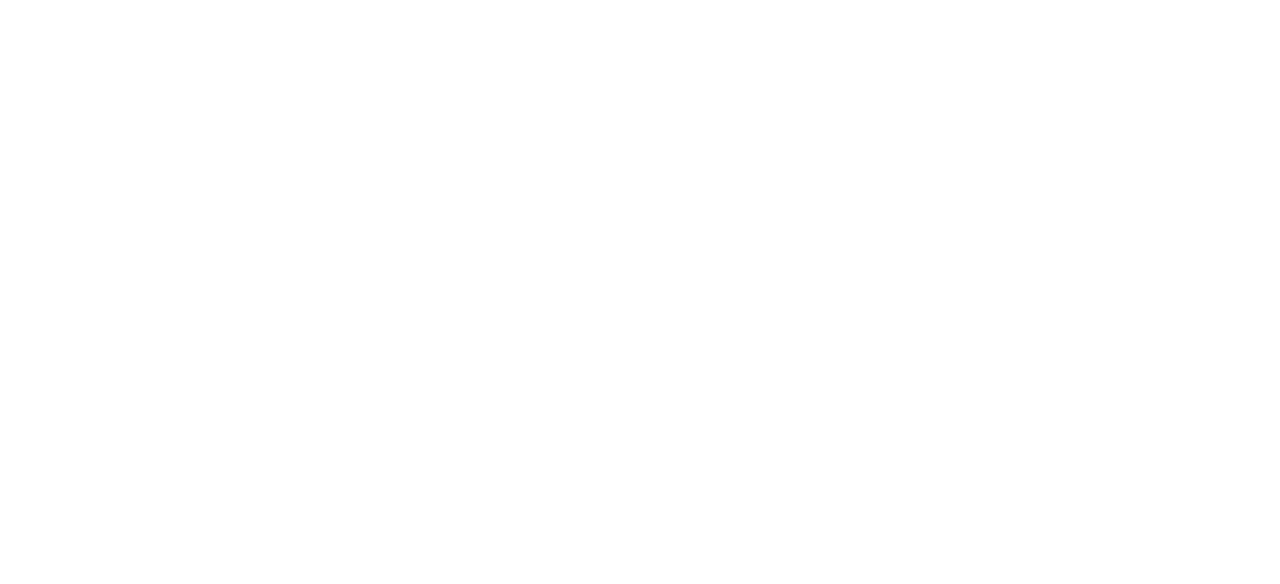
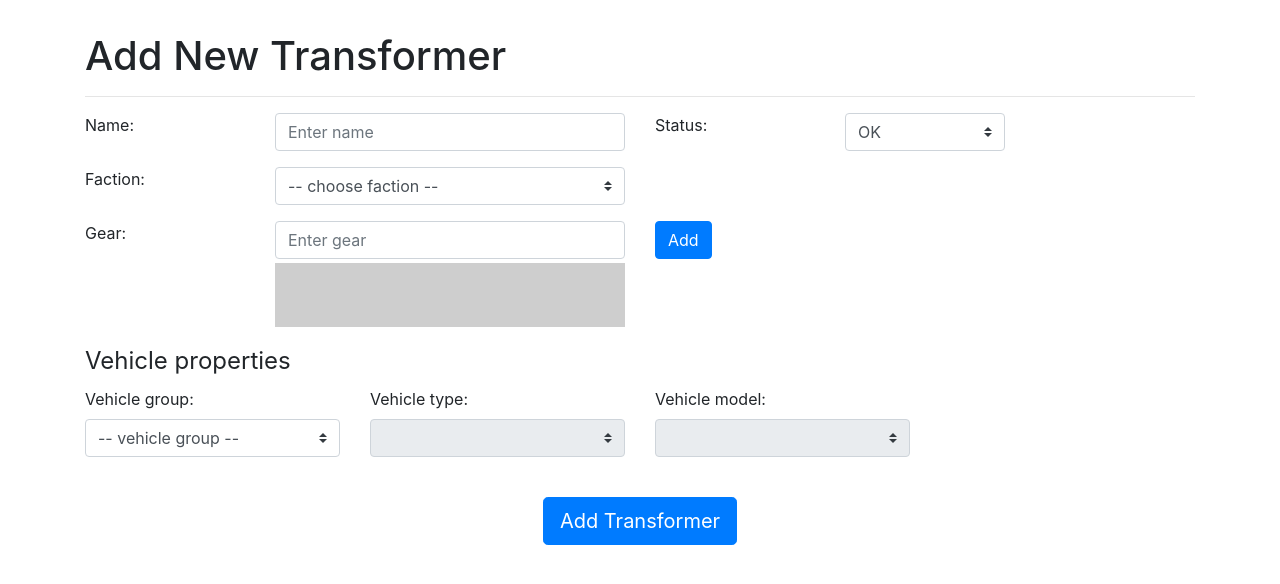
Before and after one commit to fpiskur/transformers, a React (Create React App) app: page /add-new in a window 1280 px wide. Shown: the top 584 px of the page. Built offline with nearby package versions, Linux system fonts and the light colour scheme; data requests are answered from the project's data file; the HTML template or start-up script is replaced by a standard one.

Commit message:
Added AddNew.js/.css

```diff
--- a/src/App.js
+++ b/src/App.js
@@ -2,13 +2,17 @@
 import { BrowserRouter as Router, Route } from 'react-router-dom';
 
 import Overview from './pages/Overview.js';
+import AddNew from './pages/AddNew.js';
 
 class App extends Component {
 
   render() {
     return (
       <Router>
-        <Route exact path="/" component={Overview}/>
+        <div>
+          <Route exact path="/" component={Overview}/>
+          <Route path="/add-new" component={AddNew}/>
+        </div>
       </Router>
     );
   }
--- a/src/pages/components/Faction.js
+++ b/src/components/Faction.js
@@ -3,8 +3,8 @@
 class Faction extends Component {
 
   state = {
-    factions: [],
-    isLoaded: false
+    isLoaded: false,
+    factions: []
   }
 
   componentDidMount() {
@@ -12,8 +12,8 @@
       .then(res => res.json())
       .then(json => {
         this.setState({
-          factions: json.factions,
-          isLoaded: true
+          isLoaded: true,
+          factions: json.factions
         })
       });
   }
--- a/src/pages/components/TopBar.js
+++ b/src/components/TopBar.js
@@ -5,8 +5,8 @@
 class TopBar extends Component {
 
   state = {
-    factions: [],
-    isLoaded: false
+    isLoaded: false,
+    factions: []
   }
 
   componentDidMount() {
@@ -30,15 +30,6 @@
       return (
         <div className="row">
           <div className="col-12 col-md-5">
-            <div className="input-group">
-              <div className="input-group-prepend">
-                <span className="input-group-text" id="search-transformers">Search:</span>
-              </div>
-              <input type="text" className="form-control" placeholder="search by name..." aria-label="Name" aria-describedby="search-transformers"/>
-            </div>
-          </div>
-
-          <div className="col-12 col-md-5">
             <div id="filter" className="d-flex align-items-center">
               <span className="mr-3">Filter:</span>
               <div className="d-inline" aria-label="Factions">
@@ -50,6 +41,15 @@
                   </span>
                 ))}
               </div>
+            </div>
+          </div>
+
+          <div className="col-12 col-md-5">
+            <div className="input-group">
+              <div className="input-group-prepend">
+                <span className="input-group-text" id="search-transformers">Search:</span>
+              </div>
+              <input type="text" className="form-control" placeholder="search by name..." aria-label="Name" aria-describedby="search-transformers"/>
             </div>
           </div>
 
--- a/src/index.css
+++ b/src/index.css
@@ -1,48 +1,3 @@
-* {
-  box-sizing: border-box;
+#root {
+  margin-top: 2em;
 }
-
-body {
-  margin: 0;
-  padding: 0;
-  font-family: -apple-system, BlinkMacSystemFont, "Segoe UI", "Roboto", "Oxygen",
-    "Ubuntu", "Cantarell", "Fira Sans", "Droid Sans", "Helvetica Neue",
-    sans-serif;
-  -webkit-font-smoothing: antialiased;
-  -moz-osx-font-smoothing: grayscale;
-}
-
-code {
-  font-family: source-code-pro, Menlo, Monaco, Consolas, "Courier New",
-  monospace;
-}
-
-ul {
-  list-style-type: none;
-  margin: 0;
-  padding: 0;
-}
-
-ul > li {
-  border-bottom: 1px solid black;
-  padding: 1em 0.5em;
-}
-
-#root {
-  padding: 1em 3em;
-}
-
-.text-center {
-  text-align: center;
-}
-
-.transformer-status {
-  display: inline-block;
-  width: 100px;
-  background-color: #654123;
-  color: #ffffff;
-  margin-right: 2em;
-  padding: 0.3em;
-  border-radius: 2px;
-  text-align: center;
-}
--- /dev/null
+++ b/src/pages/AddNew.css
@@ -0,0 +1,4 @@
+#added-gear {
+  height: 4rem;
+  background-color: #cecece;
+}
--- /dev/null
+++ b/src/pages/AddNew.js
@@ -0,0 +1,140 @@
+import React, { Component } from 'react';
+import './AddNew.css';
+
+class AddNew extends Component {
+
+  state = {
+    isLoaded: false,
+    factions: [],
+    vehicleTypes: []
+  }
+
+  componentDidMount() {
+    fetch('http://localhost:3001/db')
+      .then(res => res.json())
+      .then(json => {
+        this.setState({
+          isLoaded: true,
+          factions: json.factions,
+          vehicleTypes: json.vehicleTypes
+        })
+      });
+  }
+
+  render() {
+    let { isLoaded, factions, vehicleTypes } = this.state;
+    const distinctVehicleGroups = [...new Set(vehicleTypes.map(type => type.group))];
+
+    if(!isLoaded) {
+      return null;
+    } else {
+      return (
+        <div className="container">
+
+          <h1>Add New Transformer</h1>
+          <hr/>
+
+          <form>
+
+            <div className="row form-group">
+              <div className="col-12 col-md-2">
+                <label htmlFor="name">Name:</label>
+              </div>
+              <div className="col-12 col-md-4 mb-3 mb-md-0">
+                <input type="text" className="form-control" id="name" placeholder="Enter name"/>
+              </div>
+              <div className="col-12 col-md-2">
+                <label htmlFor="status">Status:</label>
+              </div>
+              <div className="col-12 col-md-2">
+                <select className="form-control custom-select" id="status">
+                  <option value="OK">OK</option>
+                  <option value="INJURED">INJURED</option>
+                  <option value="MIA">MIA</option>
+                </select>
+              </div>
+            </div>
+
+            <div className="row form-group">
+              <div className="col-12 col-md-2">
+                <label htmlFor="faction">Faction:</label>
+              </div>
+              <div className="col-12 col-md-4">
+                <select className="form-control custom-select" id="faction">
+                  <option hidden disabled selected value> -- choose faction -- </option>
+                  {factions.map(faction => (
+                    <option key={faction.id} value={faction.name}>{ faction.name }</option>
+                  ))};
+                </select>
+              </div>
+            </div>
+
+            <div className="row form-group">
+              <div className="col-12 col-md-2">
+                <label htmlFor="gear">Gear:</label>
+              </div>
+              <div className="col-9 col-md-4 mb-1">
+                <input type="text" className="form-control" id="gear" placeholder="Enter gear"/>
+              </div>
+              <div className="col-3 col-md-1">
+                <button type="button" className="btn btn-primary">Add</button>
+              </div>
+              <div className="w-100"></div>
+              <div className="col-12 col-md-4 offset-md-2">
+                <div id="added-gear"></div>
+              </div>
+            </div>
+
+            <div className="row mb-4">
+              <div className="col-12">
+                <fieldset className="w-100">
+                  <div className="row form-group">
+                    <div className="col-12">
+                      <legend>Vehicle properties</legend>
+                    </div>
+                    <div className="col-12 col-md-3">
+                      <label htmlFor="vehicle-group">Vehicle group:</label>
+                      <select className="form-control custom-select" id="vehicle-group">
+                        <option hidden disabled selected value> -- vehicle group -- </option>
+                        {distinctVehicleGroups.map(group => (
+                          <option key={group.toString()} value={group}>{ group }</option>
+                        ))};
+                      </select>
+                    </div>
+                    <div className="col-12 col-md-3">
+                      <label htmlFor="vehicle-type">Vehicle type:</label>
+                      <select className="form-control custom-select" id="vehicle-type" disabled>
+                        {vehicleTypes.map(faction => (
+                          <option key={faction.id} value="">{ faction.name }</option>
+                        ))};
+                      </select>
+                    </div>
+                    <div className="col-12 col-md-3">
+                      <label htmlFor="vehicle-model">Vehicle model:</label>
+                      <select className="form-control custom-select" id="vehicle-model" disabled>
+                        {vehicleTypes.map(faction => (
+                          <option key={faction.id} value="">{ faction.name }</option>
+                        ))};
+                      </select>
+                    </div>
+                  </div>
+                </fieldset>
+              </div>
+            </div>
+
+            <div className="row">
+              <div className="col-12 text-center">
+                <button type="submit" className="btn btn-primary btn-lg">Add Transformer</button>
+              </div>
+            </div>
+
+          </form>
+
+        </div>
+      );
+    }
+  }
+
+}
+
+export default AddNew;
```
Also changed, not shown: src/pages/Overview.js (+4 -26 lines), src/components/ListItem.js (renamed from src/pages/components/ListItem.js), src/components/TopBar.css (renamed from src/pages/components/TopBar.css).
